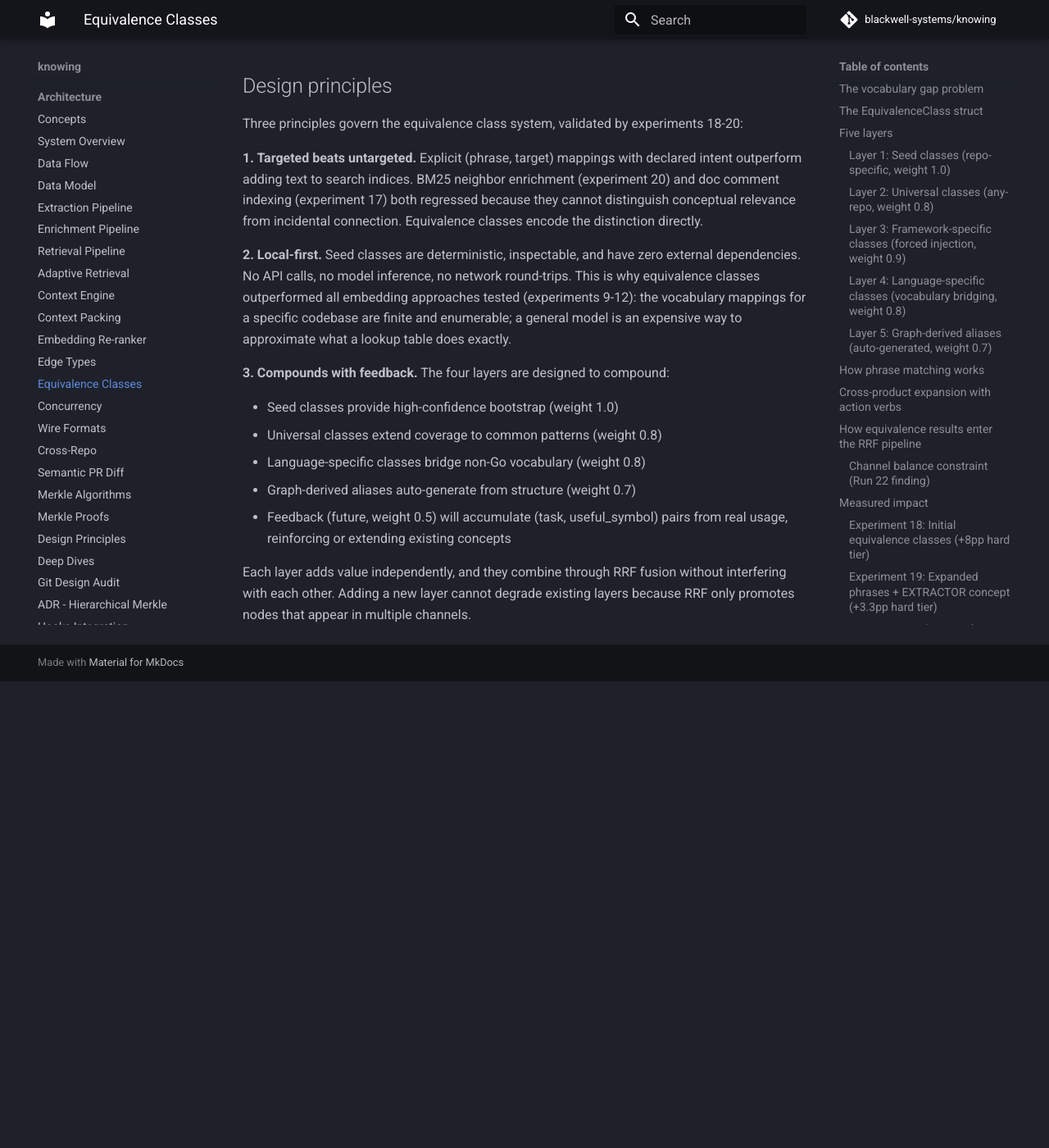
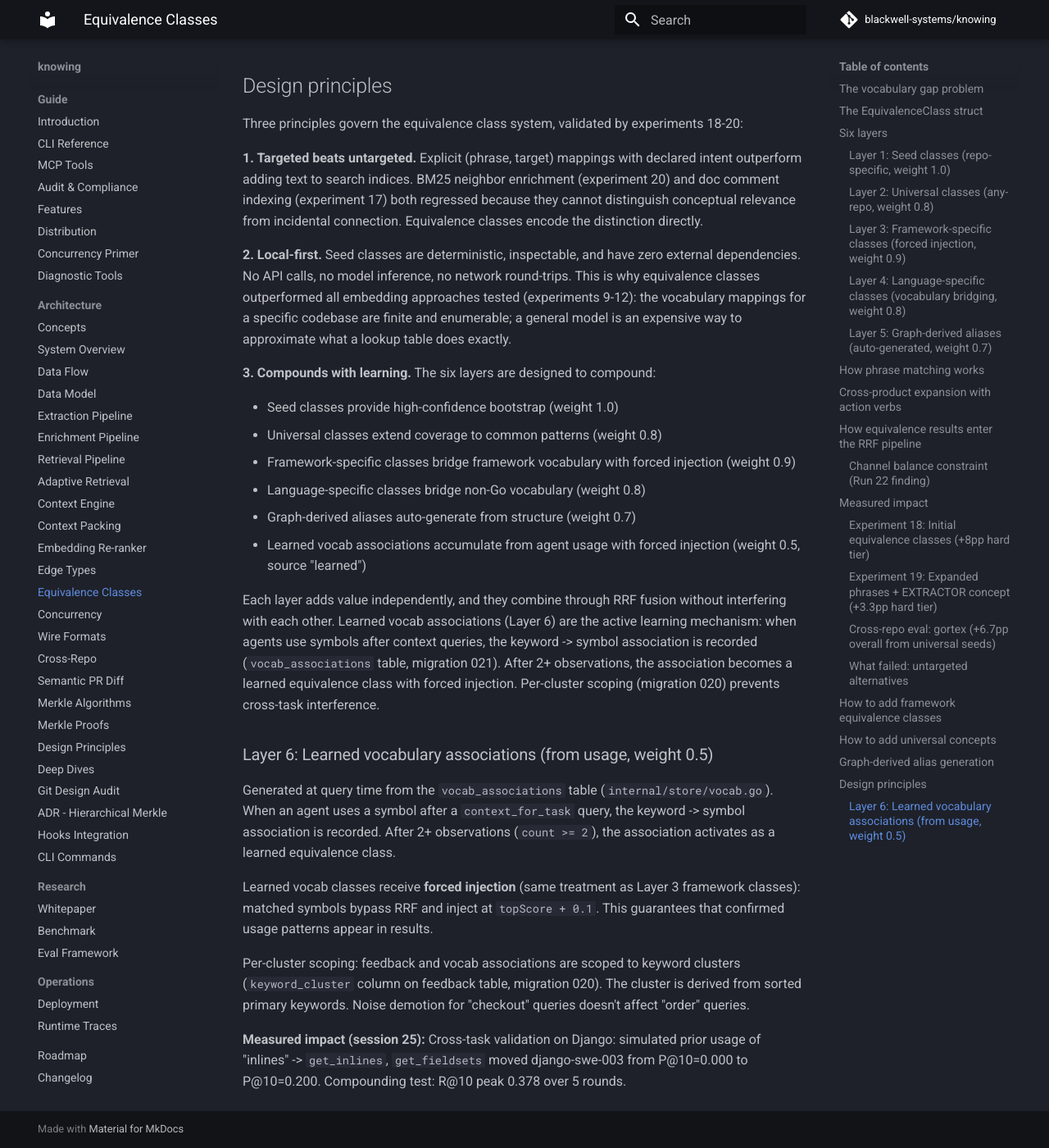
Before and after one commit to blackwell-systems/knowing, an MkDocs documentation site: the page built from docs/architecture/equivalence-classes.md, in a window 1280 px wide and 1400 px high, scrolled down 12110 px. Shown: the whole window at 82% size. Built offline with MkDocs 1.6.1 and Material for MkDocs 9.7.7, drawn with Linux system fonts in a browser that asks for light colours; comment, search, counter and statistics services are not loaded; before the commit the page ends 12941 px from its top, so only the background shows below that; some of the changed text lies outside the part shown.

Commit message:
docs: update equivalence-classes.md with Layer 6 (learned vocab), forced injection for learned source

```diff
--- a/docs/architecture/equivalence-classes.md
+++ b/docs/architecture/equivalence-classes.md
@@ -61,15 +61,16 @@ Each field serves a distinct purpose:
   language-specific carry 0.8, graph-derived carry 0.7.
 - **Source**: Tracks provenance and determines injection behavior.
   Values: `"seed"`, `"framework"`, `"universal"`, `"language"`, `"graph"`,
-  `"feedback"`. Classes with `Source == "framework"` AND `Weight >= 0.9`
-  bypass RWR scoring and inject directly into ranked results.
+  `"learned"`. Classes with `Source == "framework"` AND `Weight >= 0.9`,
+  or `Source == "learned"`, bypass RWR scoring and inject directly into
+  ranked results (forced injection).
 - **Lang**: Language scope. When non-empty, the class only fires on repos
   where `detectRepoLanguage()` returns a matching language. Prevents
   cross-language false positives (Go router classes on C# repos).
 
-## Five layers
+## Six layers
 
-The equivalence class system operates in five layers, each with different
+The equivalence class system operates in six layers, each with different
 confidence levels, generation methods, and injection behaviors.
 
 ### Layer 1: Seed classes (repo-specific, weight 1.0)
@@ -486,15 +487,40 @@ This is why equivalence classes outperformed all embedding approaches tested
 and enumerable; a general model is an expensive way to approximate what a lookup
 table does exactly.
 
-**3. Compounds with feedback.** The four layers are designed to compound:
+**3. Compounds with learning.** The six layers are designed to compound:
 
 - Seed classes provide high-confidence bootstrap (weight 1.0)
 - Universal classes extend coverage to common patterns (weight 0.8)
+- Framework-specific classes bridge framework vocabulary with forced injection (weight 0.9)
 - Language-specific classes bridge non-Go vocabulary (weight 0.8)
 - Graph-derived aliases auto-generate from structure (weight 0.7)
-- Feedback (future, weight 0.5) will accumulate (task, useful_symbol) pairs
-  from real usage, reinforcing or extending existing concepts
+- Learned vocab associations accumulate from agent usage with forced injection (weight 0.5, source "learned")
 
 Each layer adds value independently, and they combine through RRF fusion without
-interfering with each other. Adding a new layer cannot degrade existing layers
-because RRF only promotes nodes that appear in multiple channels.
+interfering with each other. Learned vocab associations (Layer 6) are the active
+learning mechanism: when agents use symbols after context queries, the keyword ->
+symbol association is recorded (`vocab_associations` table, migration 021). After
+2+ observations, the association becomes a learned equivalence class with forced
+injection. Per-cluster scoping (migration 020) prevents cross-task interference.
+
+### Layer 6: Learned vocabulary associations (from usage, weight 0.5)
+
+Generated at query time from the `vocab_associations` table
+(`internal/store/vocab.go`). When an agent uses a symbol after a
+`context_for_task` query, the keyword -> symbol association is recorded.
+After 2+ observations (`count >= 2`), the association activates as a learned
+equivalence class.
+
+Learned vocab classes receive **forced injection** (same treatment as Layer 3
+framework classes): matched symbols bypass RRF and inject at `topScore + 0.1`.
+This guarantees that confirmed usage patterns appear in results.
+
+Per-cluster scoping: feedback and vocab associations are scoped to keyword
+clusters (`keyword_cluster` column on feedback table, migration 020). The
+cluster is derived from sorted primary keywords. Noise demotion for "checkout"
+queries doesn't affect "order" queries.
+
+**Measured impact (session 25):** Cross-task validation on Django: simulated
+prior usage of "inlines" -> `get_inlines`, `get_fieldsets` moved
+django-swe-003 from P@10=0.000 to P@10=0.200. Compounding test: R@10 peak
+0.378 over 5 rounds.
```
